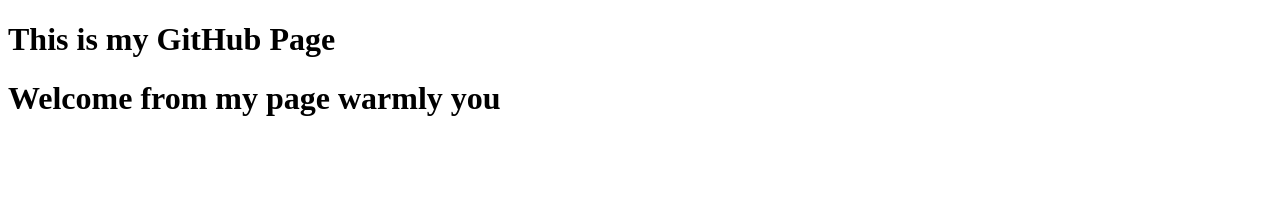
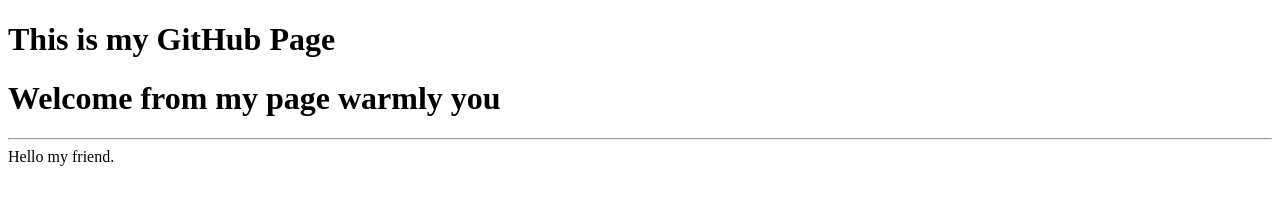
Before and after one commit to CherryTunKyaw11/KhinYadanaThein.github.io, a plain HTML site: page index.html in a window 1280 px wide. Drawn offline with Linux system fonts and the light colour scheme.

Commit message:
Update index.html

```diff
--- a/index.html
+++ b/index.html
@@ -3,5 +3,7 @@
 	<body>
 		<h1>This is my GitHub Page</h1>
 		<h1>Welcome from my page warmly you</h1>
+		<hr/>
+		Hello my friend.
 	</body>
 </html>
```
